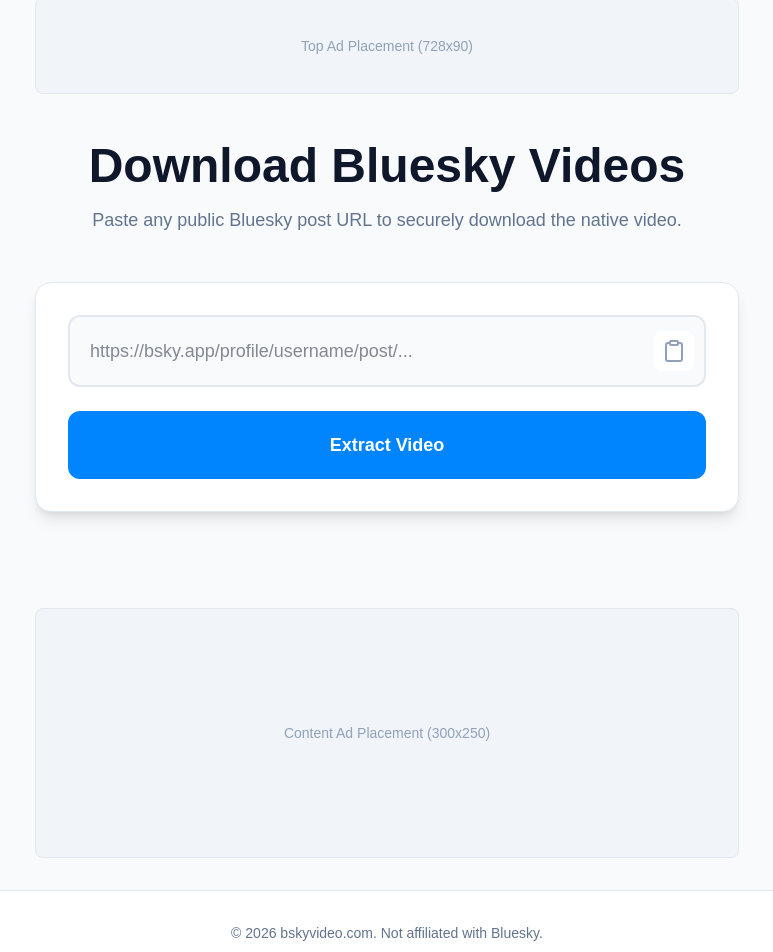
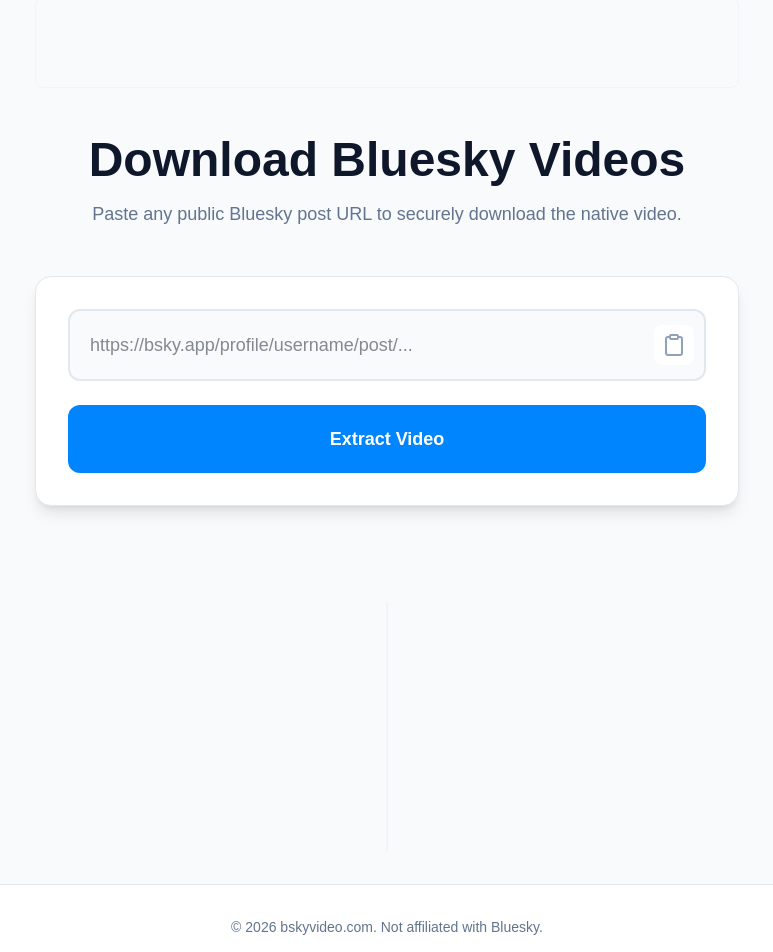
Before and after one commit to jnaneshwarareddys-tech/bskyvideo, a Next.js app: page / in a window 1280 px wide. Shown: the part 163-1115 px from the top of the page, without its empty margins (253-1026 px from the left). Built offline with nearby package versions, Linux system fonts and the light colour scheme.

Commit message:
feat: Integrate Adsterra monetization

```diff
--- a/src/app/page.tsx
+++ b/src/app/page.tsx
@@ -1,6 +1,7 @@
 'use client';
 
 import { useState } from 'react';
+import AdBanner from '@/components/AdBanner';
 
 export default function Home() {
   const [url, setUrl] = useState('');
@@ -49,9 +50,7 @@
       <main className="flex-1 flex flex-col items-center p-8 mt-12 w-full max-w-3xl mx-auto space-y-12">
 
         {/* Ad Placement 1 */}
-        <div className="w-full h-24 bg-slate-100 dark:bg-slate-800 border border-slate-200 dark:border-slate-700 flex items-center justify-center rounded-lg text-sm text-slate-400">
-          Top Ad Placement (728x90)
-        </div>
+        <AdBanner dataKey="ff67f388d02f31fc48868e6a5124ba4e" width={728} height={90} />
 
         <div className="w-full text-center space-y-4">
           <h2 className="text-3xl md:text-5xl font-bold text-slate-900 dark:text-white">Download Bluesky Videos</h2>
@@ -134,8 +133,8 @@
         )}
 
         {/* Ad Placement 2 */}
-        <div className="w-full h-[250px] bg-slate-100 dark:bg-slate-800 border border-slate-200 dark:border-slate-700 flex items-center justify-center rounded-lg text-sm text-slate-400 mt-12">
-          Content Ad Placement (300x250)
+        <div className="mt-12">
+          <AdBanner dataKey="1f7f1ca1c92d1afb51d731ef97d253ed" width={300} height={250} />
         </div>
 
       </main>
--- /dev/null
+++ b/src/components/AdBanner.tsx
@@ -0,0 +1,46 @@
+'use client';
+
+import { useEffect, useRef } from 'react';
+
+interface AdBannerProps {
+  dataKey: string;
+  width: number;
+  height: number;
+}
+
+export default function AdBanner({ dataKey, width, height }: AdBannerProps) {
+  const bannerRef = useRef<HTMLDivElement>(null);
+
+  useEffect(() => {
+    // Check if the ad has already been appended to prevent duplicates in strict mode
+    if (bannerRef.current && !bannerRef.current.firstChild) {
+      const conf = document.createElement('script');
+      conf.type = 'text/javascript';
+      conf.innerHTML = `atOptions = {
+        'key' : '${dataKey}',
+        'format' : 'iframe',
+        'height' : ${height},
+        'width' : ${width},
+        'params' : {}
+      };`;
+
+      const script = document.createElement('script');
+      script.type = 'text/javascript';
+      script.src = `https://www.highperformanceformat.com/${dataKey}/invoke.js`;
+      script.async = true;
+
+      bannerRef.current.append(conf);
+      bannerRef.current.append(script);
+    }
+  }, [dataKey, height, width]);
+
+  return (
+    <div
+      className="w-full flex justify-center items-center overflow-hidden bg-slate-50 dark:bg-slate-800/50 rounded-lg border border-slate-100 dark:border-slate-800/50 transition-all"
+      style={{ minHeight: `${height}px` }}
+      ref={bannerRef}
+    >
+      {/* The Adsterra iframe will be injected here */}
+    </div>
+  );
+}
```
